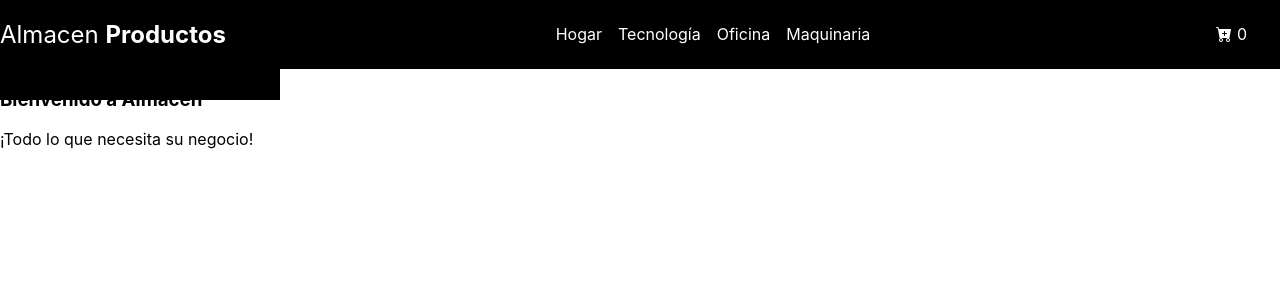
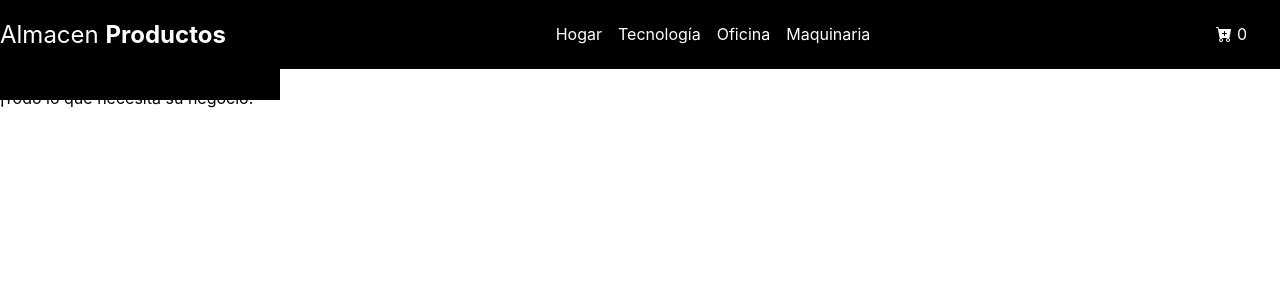
Before and after one commit to jilecar/pre-entregaCalderonRubio-React, a React (Create React App) app: page / in a window 1280 px wide. Shown: the top 300 px of the page. Built offline with nearby package versions, Linux system fonts and the light colour scheme.

Commit message:
modificaciones Router-App jsx

```diff
--- a/src/App.js
+++ b/src/App.js
@@ -1,15 +1,6 @@
-import logo from './logo.svg';
-import './App.css';
-import Navbar from './components/NavBar';
-import ItemListContainer from './components/ItemListContainer';
-
+import Router from "./router/Router";
 
 function App() {
-  return (
-    <>
-      <Navbar />
-      <ItemListContainer greeting="Bienvenido a Almacén"/>
-    </>
-  );
+  return <Router/>
 }
 export default App;
--- /dev/null
+++ b/src/router/Router.jsx
@@ -0,0 +1,17 @@
+import React from "react";
+import '../App.css';
+import Navbar from '../components/NavBar';
+import ItemListContainer from '../components/ItemListContainer';
+import{BrowserRouter,Routes,Route}from 'react-router-dom'
+
+export default function Router(){
+    return(
+        <BrowserRouter>
+        <Navbar/>
+        <Routes>
+          <Route path="/" element={<ItemListContainer/>}/>
+          {/*<Route path="users/*" element={<Users/>}/>*/}
+        </Routes>
+        </BrowserRouter>
+    )
+}
```
